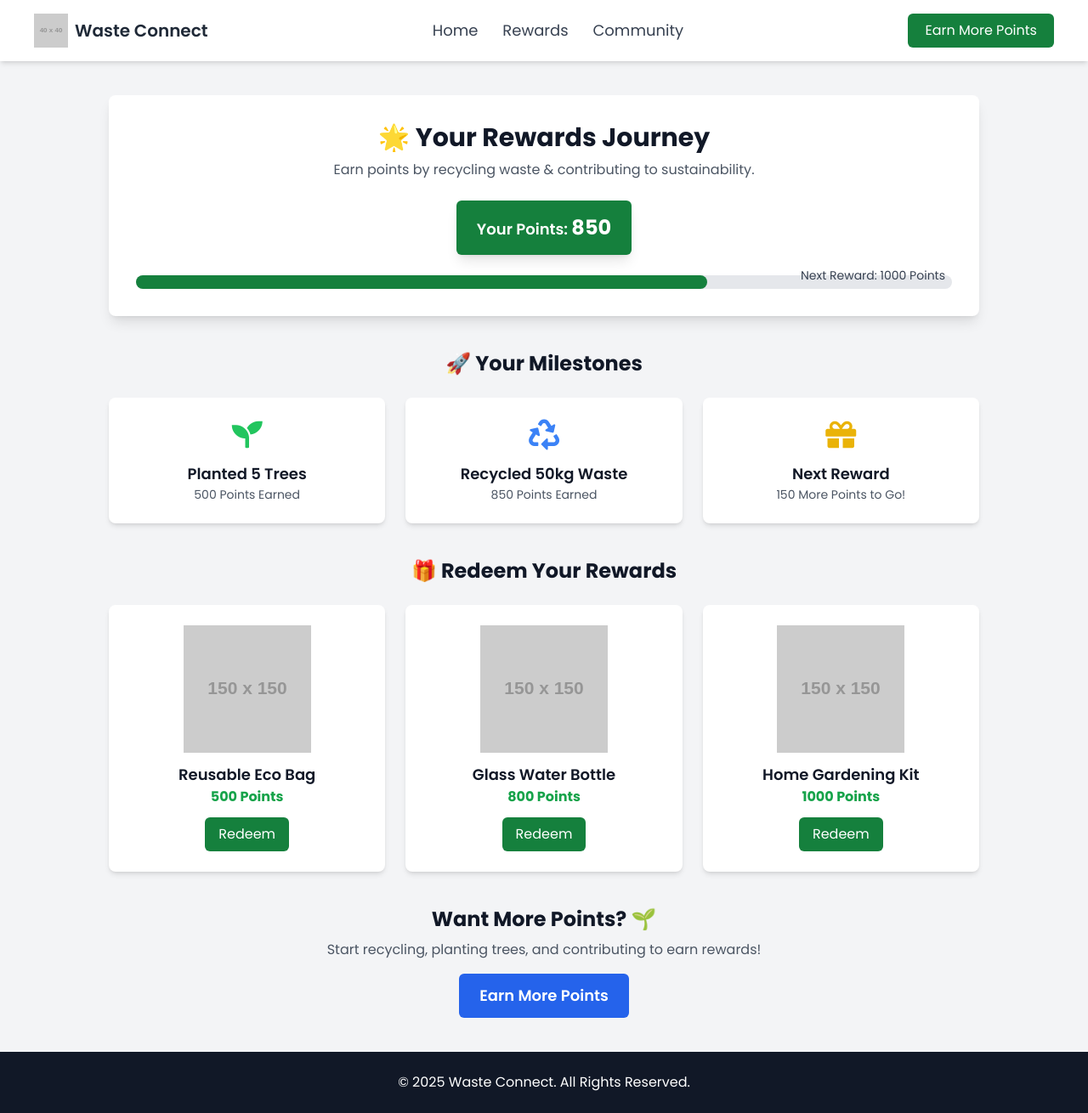
After one commit to Satwikmbadiger/WasteConnect, a Flask app: template product/templates/rewards.html in a window 1280 px wide. The commit adds this page. Shown: the whole page at 85% size. Run offline with Flask 3, Linux system fonts and the light colour scheme; the template is opened without the code that fills it, so the values that code supplies are empty; grey boxes labelled with a size stand in for pictures from a placeholder-image service; some libraries are stand-ins or nearby versions.

Commit message:
prefinal fix

```diff
--- /dev/null
+++ b/product/templates/rewards.html
@@ -0,0 +1,117 @@
+<!DOCTYPE html>
+<html lang="en">
+<head>
+    <meta charset="UTF-8">
+    <meta name="viewport" content="width=device-width, initial-scale=1.0">
+    <title>Waste Connect | Rewards</title>
+    <script src="https://cdn.tailwindcss.com"></script>
+    <link rel="stylesheet" href="https://cdnjs.cloudflare.com/ajax/libs/font-awesome/5.15.3/css/all.min.css">
+    <link href="https://fonts.googleapis.com/css2?family=Poppins:wght@400;500;600;700&display=swap" rel="stylesheet">
+</head>
+<body class="bg-gray-100 text-gray-900 font-[Poppins]">
+
+    <!-- 🌟 Navbar -->
+    <nav class="bg-white shadow-md py-4 px-10 flex justify-between items-center">
+        <div class="flex items-center space-x-2">
+            <img src="https://placehold.co/40x40" alt="Waste Connect Logo" class="h-10">
+            <span class="text-xl font-semibold text-gray-800">Waste Connect</span>
+        </div>
+        <div class="space-x-6 text-lg text-gray-700">
+            <a href="#" class="hover:text-green-600">Home</a>
+            <a href="#" class="hover:text-green-600">Rewards</a>
+            <a href="#" class="hover:text-green-600">Community</a>
+        </div>
+        <button class="bg-green-700 text-white px-5 py-2 rounded-md hover:bg-green-800">
+            Earn More Points
+        </button>
+    </nav>
+
+    <!-- 🎉 Hero Section -->
+    <section class="w-4/5 mx-auto mt-10 bg-white shadow-lg rounded-lg p-8 text-center">
+        <h1 class="text-3xl font-bold text-gray-900">🌟 Your Rewards Journey</h1>
+        <p class="text-gray-600 mt-2">Earn points by recycling waste & contributing to sustainability.</p>
+
+        <!-- 🌱 Points Display -->
+        <div class="mt-6 flex justify-center items-center gap-6">
+            <div class="bg-green-700 text-white px-6 py-4 rounded-md text-lg font-semibold shadow-lg">
+                Your Points: <span class="text-2xl font-bold">850</span>
+            </div>
+        </div>
+
+        <!-- 🔵 Progress Bar -->
+        <div class="w-full bg-gray-200 rounded-full h-4 mt-6 relative">
+            <div class="bg-green-700 h-4 rounded-full" style="width: 70%;"></div>
+            <span class="absolute right-2 top-[-10px] text-sm text-gray-700">Next Reward: 1000 Points</span>
+        </div>
+    </section>
+
+    <!-- 🏆 Milestones Section -->
+    <section class="w-4/5 mx-auto mt-10">
+        <h2 class="text-2xl font-bold text-gray-900 text-center">🚀 Your Milestones</h2>
+        <div class="grid grid-cols-3 gap-6 mt-6">
+            <div class="bg-white p-6 rounded-lg shadow-md text-center">
+                <i class="fas fa-seedling text-4xl text-green-500"></i>
+                <h3 class="text-lg font-semibold mt-3">Planted 5 Trees</h3>
+                <p class="text-gray-600 text-sm">500 Points Earned</p>
+            </div>
+            <div class="bg-white p-6 rounded-lg shadow-md text-center">
+                <i class="fas fa-recycle text-4xl text-blue-500"></i>
+                <h3 class="text-lg font-semibold mt-3">Recycled 50kg Waste</h3>
+                <p class="text-gray-600 text-sm">850 Points Earned</p>
+            </div>
+            <div class="bg-white p-6 rounded-lg shadow-md text-center">
+                <i class="fas fa-gift text-4xl text-yellow-500"></i>
+                <h3 class="text-lg font-semibold mt-3">Next Reward</h3>
+                <p class="text-gray-600 text-sm">150 More Points to Go!</p>
+            </div>
+        </div>
+    </section>
+
+    <!-- 🎁 Rewards Store -->
+    <section class="w-4/5 mx-auto mt-10">
+        <h2 class="text-2xl font-bold text-gray-900 text-center">🎁 Redeem Your Rewards</h2>
+        <div class="grid grid-cols-3 gap-6 mt-6">
+
+            <!-- Reward 1 -->
+            <div class="bg-white p-6 rounded-lg shadow-md text-center">
+                <img src="https://placehold.co/150x150?text=Eco+Bag" alt="Eco-Friendly Bag" class="mx-auto">
+                <h3 class="text-lg font-semibold mt-3">Reusable Eco Bag</h3>
+                <p class="text-green-600 font-bold">500 Points</p>
+                <button class="mt-3 bg-green-700 text-white px-4 py-2 rounded-md hover:bg-green-800">Redeem</button>
+            </div>
+
+            <!-- Reward 2 -->
+            <div class="bg-white p-6 rounded-lg shadow-md text-center">
+                <img src="https://placehold.co/150x150?text=Water+Bottle" alt="Glass Water Bottle" class="mx-auto">
+                <h3 class="text-lg font-semibold mt-3">Glass Water Bottle</h3>
+                <p class="text-green-600 font-bold">800 Points</p>
+                <button class="mt-3 bg-green-700 text-white px-4 py-2 rounded-md hover:bg-green-800">Redeem</button>
+            </div>
+
+            <!-- Reward 3 -->
+            <div class="bg-white p-6 rounded-lg shadow-md text-center">
+                <img src="https://placehold.co/150x150?text=Plant+Kit" alt="Home Garden Kit" class="mx-auto">
+                <h3 class="text-lg font-semibold mt-3">Home Gardening Kit</h3>
+                <p class="text-green-600 font-bold">1000 Points</p>
+                <button class="mt-3 bg-green-700 text-white px-4 py-2 rounded-md hover:bg-green-800">Redeem</button>
+            </div>
+
+        </div>
+    </section>
+
+    <!-- 📢 Call to Action -->
+    <section class="w-4/5 mx-auto text-center my-10">
+        <h2 class="text-2xl font-bold text-gray-900">Want More Points? 🌱</h2>
+        <p class="text-gray-600 mt-2">Start recycling, planting trees, and contributing to earn rewards!</p>
+        <button class="mt-4 bg-blue-600 text-white px-6 py-3 rounded-md text-lg font-semibold hover:bg-blue-700">
+            Earn More Points
+        </button>
+    </section>
+
+    <!-- 🔗 Footer -->
+    <footer class="bg-gray-900 text-white py-6 text-center">
+        <p>&copy; 2025 Waste Connect. All Rights Reserved.</p>
+    </footer>
+
+</body>
+</html>
--- a/product/templates/signup.html
+++ b/product/templates/signup.html
@@ -93,10 +93,8 @@
         <!-- Right Image Section -->
         <div class="w-[45%] flex justify-end">
             <div class="bg-green-800 w-[350px] h-[350px] rounded-lg flex items-center justify-center">
-                <!-- <img src="https://placehold.co/250x300" alt="Recycling bag with leaves" class="w-[250px]"> -->
-                <img src="{{ url_for('static', filename='images/bag.png') }}"
-                alt="bag"
-                class="w-[400px]">
+                <img src="images/bag.png" alt="Recycling bag with leaves" class="w-[250px]">
+
             </div>
         </div>
     </section>
```
Also changed, not shown: product/templates/home.html (+99 -48 lines), product/templates/login.html (+3 -4 lines), product/templates/marketplace.html (added, +101 -0 lines), product/templates/images/bag.png (added), product/templates/images/battery.png (added), product/templates/images/earth.png (added), product/templates/images/sustainability.png (added).
